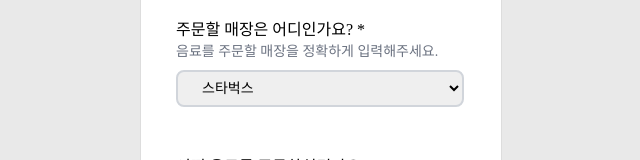
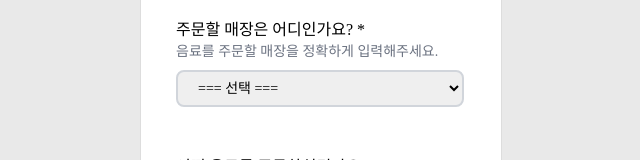
Before and after one commit to Step3-kakao-tech-campus/Team12_FE, a React (Create React App) app: page /post-write in a window 1280 px wide. Shown: the part 197-357 px from the top of the page, without its empty margins (320-960 px from the left). Built offline with nearby package versions, Linux system fonts and the light colour scheme; a web font is replaced by a local one.

Commit message:
[fix]: select에 default 값 추가

```diff
--- a/src/components/atoms/SelectInput.jsx
+++ b/src/components/atoms/SelectInput.jsx
@@ -8,8 +8,9 @@
       value={value}
       placeholder={placeholder}
       {...inputProps}
-      className={`${width} rounded-lg border-gray-300 border-2 px-5 py-2 text-sm block my-2`}
+      className={`${width} rounded-lg border-gray-300 border-2 px-4 py-2 text-sm block my-2`}
     >
+      <option value="none">=== 선택 ===</option>
       {sort.map((item) => (
         <option key={item} value={item}>
           {item}
```
